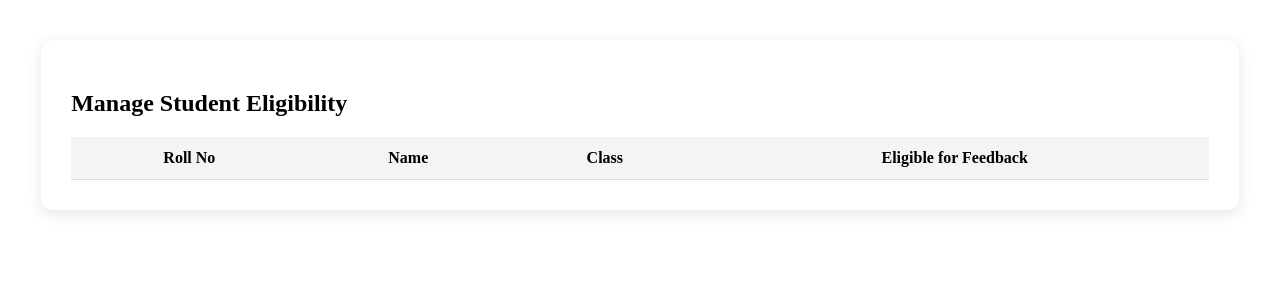
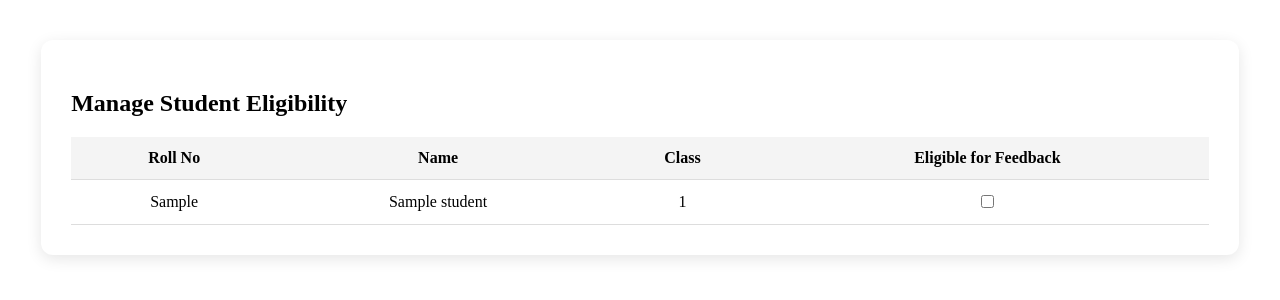
Before and after one commit to FreakedVinod/sies_tes_fastapi, a FastAPI app: template app/templates/adminEligibility.html in a window 1280 px wide. Shown: the top 300 px of the page. Run offline with FastAPI, Linux system fonts and the light colour scheme; the template is opened without the code that fills it: most values are stand-ins (such as "Sample title", 1, 10 or a date in 2020); lists and menus that the app fills with data are empty; parts of the project's set-up code (start-up, migrations or seed data) failed here and were passed over.

Commit message:
Updated adminEligibility.py for admin functionality

```diff
--- a/app/templates/adminEligibility.html
+++ b/app/templates/adminEligibility.html
@@ -1,10 +1,10 @@
 <!DOCTYPE html>
 <html lang="en">
 <head>
-    <meta charset="UTF-8">
-    <meta name="viewport" content="width=device-width, initial-scale=1.0">
+  <meta charset="UTF-8" />
+  <meta name="viewport" content="width=device-width, initial-scale=1.0"/>
   <title>SIES-TES</title>
-    <link rel="stylesheet" href="/static/css/admin.css">
+  <link rel="stylesheet" href="/static/css/admin.css"/>
 </head>
 <body>
   <div class="container">
@@ -18,11 +18,26 @@
           <th>Eligible for Feedback</th>
         </tr>
       </thead>
-            <tbody id="student-table">
-                <!-- JS -->
+      <tbody>
+        {% for s in students %}
+        <tr>
+          <td>{{ s.roll_no }}</td>
+          <td>{{ s.name }}</td>
+          <td>{{ s.class_id }}</td>
+          <td>
+            <input
+              type="checkbox"
+              class="eligibility"
+              data-student-id="{{ s.student_id }}"
+            />
+          </td>
+        </tr>
+        {% endfor %}
       </tbody>
     </table>
   </div>
-    <script src="/static/js/adminEligibility.js"></script>
+
+  <script src='/static/js/adminEligibility.js'>
+  </script>
 </body>
 </html>
```
Lines whose indentation alone changed are shown as unchanged.
